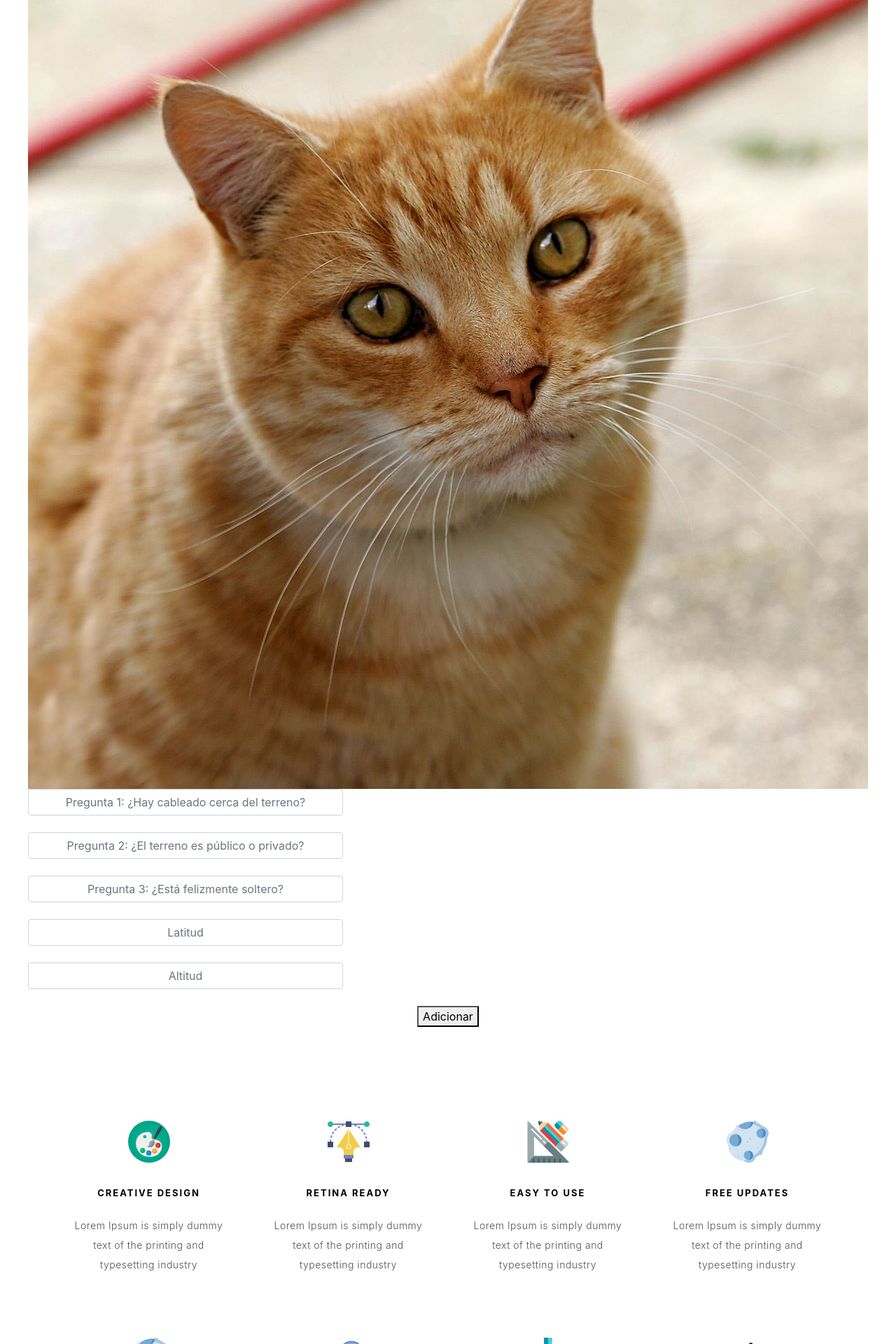
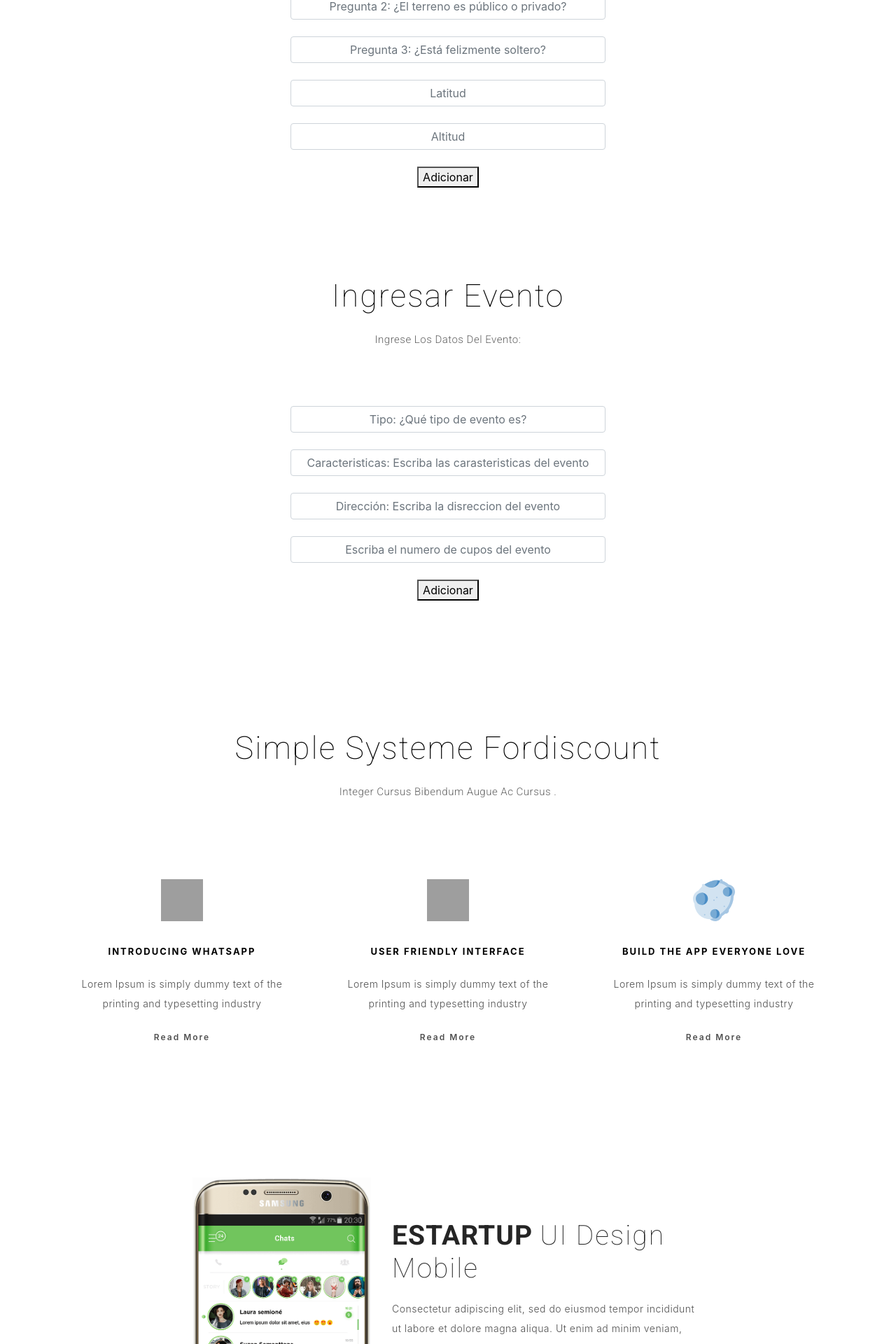
Before and after one commit to sanin08/Frontend_ACUA, a Django app: page / in a window 1280 px wide. Shown: the part 1080-3000 px from the top of the page at 70% size. Run offline with Django 3.2, Linux system fonts and the light colour scheme; data that the repository does not hold is empty; some libraries are stand-ins or nearby versions; grey boxes are pictures that could not be loaded.

Commit message:
arreglos

```diff
--- a/acuafr/templates/acuafr/index.html
+++ b/acuafr/templates/acuafr/index.html
@@ -98,7 +98,7 @@
             <div class="form">
 
                 <form method="get">
-                <img src="assets/img/screen/Cat03.jpg">
+
                 <input type="text" name="pregunta1" style="width : 450px; heigth : 1px; text-align:center;" class="form-control" id="name"   placeholder="Pregunta 1: ¿Hay cableado cerca del terreno?" data-rule="minlen:4" data-msg="Please enter at least 4 chars" /> <br>
                 <input type="text" name="pregunta2" style="width : 450px; heigth : 1px; text-align:center;" class="form-control" id="name"  placeholder="Pregunta 2: ¿El terreno es público o privado?" data-rule="minlen:4" data-msg="Please enter at least 4 chars" /> <br>
                 <input type="text" name="pregunta3" style="width : 450px; heigth : 1px; text-align:center;" class="form-control" id="name"  placeholder="Pregunta 3: ¿Está felizmente soltero?" data-rule="minlen:4" data-msg="Please enter at least 4 chars" /> <br>
@@ -123,75 +123,37 @@
     <!-- End Formulario Section -->
 
 <!-- ======= Features Section ======= -->
-    <section id="features" class="padd-section text-center wow fadeInUp">
+    <section id="Eventos" class="padd-section text-center wow fadeInUp">
 
       <div class="container">
 
-        <div class="row">
-          <div class="col-md-6 col-lg-3">
-            <div class="feature-block">
-              <img src="{% static 'assets/img/svg/paint-palette.svg' %}" alt="img" class="img-fluid">
-              <h4>creative design</h4>
-              <p>Lorem Ipsum is simply dummy text of the printing and typesetting industry</p>
+       <div class="section-title text-center">
+        <br>
+          <h2>Ingresar evento</h2>
+          <p class="separator">Ingrese los datos del evento:</p>
+        </div>
+         <div class="row justify-content-center" >
+            <div class="form">
+
+                <form method="get">
+
+                <input type="text" name="tipo" style="width : 450px; heigth : 1px; text-align:center;" class="form-control" id="name"   placeholder="Tipo: ¿Qué tipo de evento es?" data-rule="minlen:4" data-msg="Please enter at least 4 chars" /> <br>
+                <input type="text" name="carac" style="width : 450px; heigth : 1px; text-align:center;" class="form-control" id="name"  placeholder="Caracteristicas: Escriba las carasteristicas del evento" data-rule="minlen:4" data-msg="Please enter at least 4 chars" /> <br>
+                <input type="text" name="direction" style="width : 450px; heigth : 1px; text-align:center;" class="form-control" id="name"  placeholder="Dirección: Escriba la disreccion del evento" data-rule="minlen:4" data-msg="Please enter at least 4 chars" /> <br>
+                <input type="text" name="cupo" style="width : 450px; heigth : 1px; text-align:center;" class="form-control" id="name"  placeholder="Escriba el numero de cupos del evento" data-rule="minlen:4" data-msg="Please enter at least 4 chars" /> <br>
+                <div class="text-center"><button type="submit">Adicionar</button></div>
+
+
+                <br>
+                </form>
+
+
+              {% for arbol in arboles1 %}
+              <ul class="list-group">
+                <li class="list-group-item">{{arbol.tipo}}; {{arbol.carac}}; {{arbol.direction}}; {{arbol.cupo}}</li>
+              </ul>
+              {% endfor %}
             </div>
-          </div>
-
-          <div class="col-md-6 col-lg-3">
-            <div class="feature-block">
-              <img src="{% static 'assets/img/svg/vector.svg' %}" alt="img" class="img-fluid">
-              <h4>Retina Ready</h4>
-              <p>Lorem Ipsum is simply dummy text of the printing and typesetting industry</p>
-            </div>
-          </div>
-
-          <div class="col-md-6 col-lg-3">
-            <div class="feature-block">
-              <img src="{% static 'assets/img/svg/design-tool.svg' %}" alt="img" class="img-fluid">
-              <h4>easy to use</h4>
-              <p>Lorem Ipsum is simply dummy text of the printing and typesetting industry</p>
-            </div>
-          </div>
-
-          <div class="col-md-6 col-lg-3">
-            <div class="feature-block">
-              <img src="{% static 'assets/img/svg/asteroid.svg' %}" alt="img" class="img-fluid">
-              <h4>Free Updates</h4>
-              <p>Lorem Ipsum is simply dummy text of the printing and typesetting industry</p>
-            </div>
-          </div>
-
-          <div class="col-md-6 col-lg-3">
-            <div class="feature-block">
-              <img src="{% static 'assets/img/svg/asteroid.svg' %}" alt="img" class="img-fluid">
-              <h4>Free Updates</h4>
-              <p>Lorem Ipsum is simply dummy text of the printing and typesetting industry</p>
-            </div>
-          </div>
-
-          <div class="col-md-6 col-lg-3">
-            <div class="feature-block">
-              <img src="{% static 'assets/img/svg/cloud-computing.svg' %}" alt="img" class="img-fluid">
-              <h4>App store support</h4>
-              <p>Lorem Ipsum is simply dummy text of the printing and typesetting industry</p>
-            </div>
-          </div>
-
-          <div class="col-md-6 col-lg-3">
-            <div class="feature-block">
-              <img src="{% static 'assets/img/svg/pixel.svg' %}" alt="img" class="img-fluid">
-              <h4>Perfect Pixel</h4>
-              <p>Lorem Ipsum is simply dummy text of the printing and typesetting industry</p>
-            </div>
-          </div>
-
-          <div class="col-md-6 col-lg-3">
-            <div class="feature-block">
-              <img src="{% static 'assets/img/svg/code.svg' %}" alt="img" class="img-fluid">
-              <h4>clean codes</h4>
-              <p>Lorem Ipsum is simply dummy text of the printing and typesetting industry</p>
-            </div>
-          </div>
-
         </div>
       </div>
     </section><!-- End Features Section -->
--- a/acuafr/views.py
+++ b/acuafr/views.py
@@ -19,10 +19,23 @@ def index(request):
             #response = requests.post('http://pi1-eafit-acua.azurewebsites.net/arboles/', args)
             # Convierte la respuesta en JSON
             acuafrs_json = response.json()
-
+    if 'cupo' in request.GET:
+        tipo = request.GET['tipo']
+        carac = request.GET['carac']
+        direction = request.GET['direction']
+        cupo = request.GET['cupo']
+        # Verifica si el value no esta vacio
+        if cupo:
+            # Crea el json para realizar la petición POST al Web Service
+            args = {'tipo': tipo, 'carac':carac, 'direction':direction, 'cupo':cupo}
+            response = requests.post('http://127.0.0.1:8000/arboles1/', args)
+            #response = requests.post('http://pi1-eafit-acua.azurewebsites.net/arboles1/', args)
+            # Convierte la respuesta en JSON
+            acuafrs_json = response.json()
     # Realiza una petición GET al Web Services
     response = requests.get('http://127.0.0.1:8000/arboles/')
     #response = requests.get('http://pi1-eafit-acua.azurewebsites.net/arboles/')
+
     # Convierte la respuesta en JSON
     arboles = response.json()
     # Rederiza la respuesta en el template measure
```
Also changed, not shown: acuafr/static/assets/img/Cat03.jpg (added).
